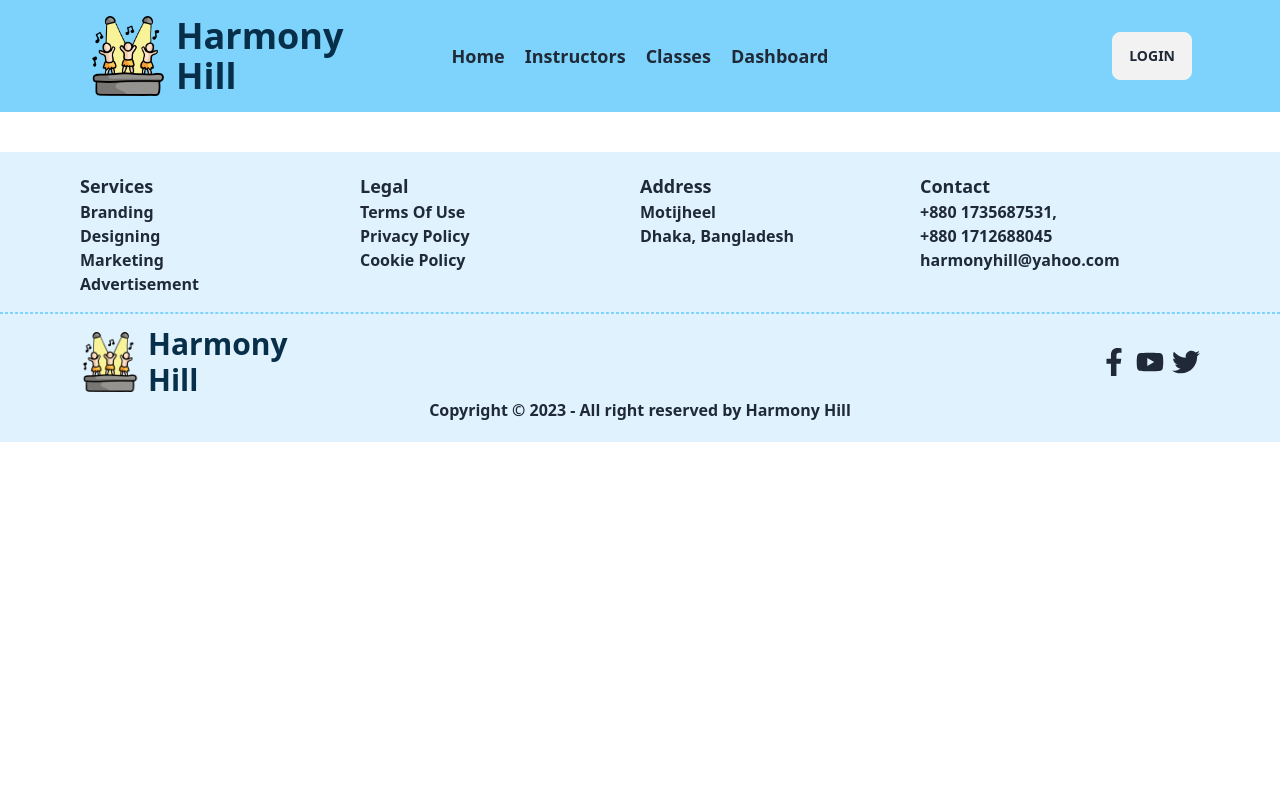
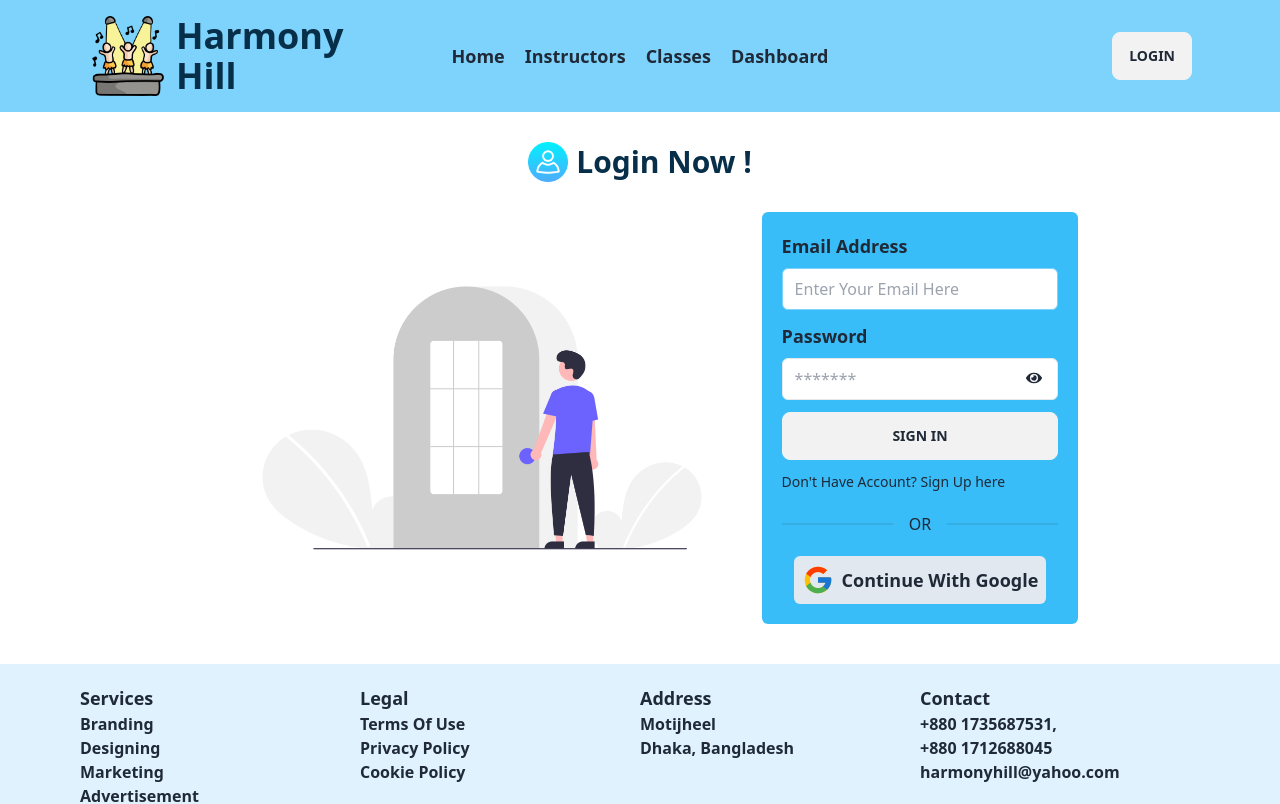
Before and after one commit to siamCSEJnU/harmony-hill-client, a React (Vite) app: page /login in a window 1280 px wide. Shown: the top 804 px of the page. Built offline with nearby package versions, Linux system fonts and the light colour scheme.

Commit message:
login page ui created

```diff
--- a/package.json
+++ b/package.json
@@ -15,6 +15,7 @@
     "react": "^18.2.0",
     "react-dom": "^18.2.0",
     "react-helmet-async": "^1.3.0",
+    "react-hook-form": "^7.44.3",
     "react-icons": "^4.9.0",
     "react-router-dom": "^6.12.1",
     "sort-by": "^1.2.0"
--- a/src/Components/Shared/Navbar/Navbar.jsx
+++ b/src/Components/Shared/Navbar/Navbar.jsx
@@ -5,7 +5,9 @@ import { Link } from "react-router-dom";
 const Navbar = () => {
   const navOptions = (
     <>
-      <li>Home</li>
+      <Link to="/">
+        <li>Home</li>
+      </Link>
       <li>Instructors</li>
       <li>Classes</li>
       <li>Dashboard</li>
--- a/src/Components/Shared/SectionTitle/SectionTItle.jsx
+++ b/src/Components/Shared/SectionTitle/SectionTItle.jsx
@@ -0,0 +1,9 @@
+const SectionTItle = ({ heading }) => {
+  return (
+    <div className="text-center my-8">
+      <h2 className="text-3xl text-sky-950 font-bold">{heading}</h2>
+    </div>
+  );
+};
+
+export default SectionTItle;
--- a/src/Pages/Login/Login.jsx
+++ b/src/Pages/Login/Login.jsx
@@ -1,11 +1,88 @@
 import { Helmet } from "react-helmet-async";
+import SectionTItle from "../../Components/Shared/SectionTitle/SectionTItle";
+import loginLogo from "../../assets/login/loginLogo.png";
+import Container from "../../Components/Shared/Container/Container";
+import loginImage from "../../assets/login/login.png";
+import { useState } from "react";
+import { FaEye, FaEyeSlash } from "react-icons/fa";
+import { FcGoogle } from "react-icons/fc";
+import { Link } from "react-router-dom";
 
 const Login = () => {
+  const [showPassword, setShowPassword] = useState(false);
+
+  const handleTogglePassword = () => {
+    setShowPassword(!showPassword);
+  };
+
   return (
     <div>
       <Helmet>
         <title>Harmony Hill | Login</title>
       </Helmet>
+      <Container>
+        <div className="flex justify-center items-center gap-2">
+          <img src={loginLogo} alt="loginLogo" height="40" width="40" />
+          <h2>
+            <SectionTItle heading="Login Now !"></SectionTItle>
+          </h2>
+        </div>
+
+        <div className="flex justify-center items-center flex-wrap">
+          <img src={loginImage} className="w-1/2" alt="loginImage" />
+
+          <div className="flex justify-center">
+            <form className="flex-grow space-y-3 bg-sky-400 w-4/5 rounded-md p-5">
+              <div>
+                <label
+                  htmlFor="email"
+                  className="block mb-2 text-lg font-semibold "
+                >
+                  Email Address
+                </label>
+                <input
+                  type="email"
+                  name="email"
+                  id="email"
+                  className="border  rounded-md w-full px-3 py-2 border-sky-300 focus:outline-0  "
+                  placeholder="Enter Your Email Here "
+                />
+              </div>
+              <div className="relative">
+                <label
+                  htmlFor="password"
+                  className="block mb-2 text-lg font-semibold  "
+                >
+                  Password
+                </label>
+                <input
+                  type={showPassword ? "text" : "password"}
+                  name="password"
+                  id="password"
+                  className="border  rounded-md  w-full px-3 py-2 outline-0 "
+                  placeholder="******* "
+                />
+                <button
+                  type="button"
+                  className=" absolute top-12 right-4  "
+                  onClick={handleTogglePassword}
+                >
+                  {showPassword ? <FaEyeSlash></FaEyeSlash> : <FaEye></FaEye>}
+                </button>
+              </div>
+              <input type="submit" value="Sign In" className="btn w-full" />
+              <p className="text-sm">
+                Don't Have Account? <Link>Sign Up</Link> here
+              </p>
+              <div className="divider py-5 ">OR</div>
+              <div className="flex justify-center items-center  border-slate-400 m-3 p-2 rounded-md space-x-2 cursor-pointer bg-slate-200 hover:bg-slate-400  outline-0">
+                <FcGoogle size={32}></FcGoogle>
+                <p className="font-semibold text-lg">Continue With Google</p>
+              </div>
+            </form>
+          </div>
+        </div>
+      </Container>
     </div>
   );
 };
```
Also changed, not shown: 1 other file (tests, documents, lock files or other folders).
